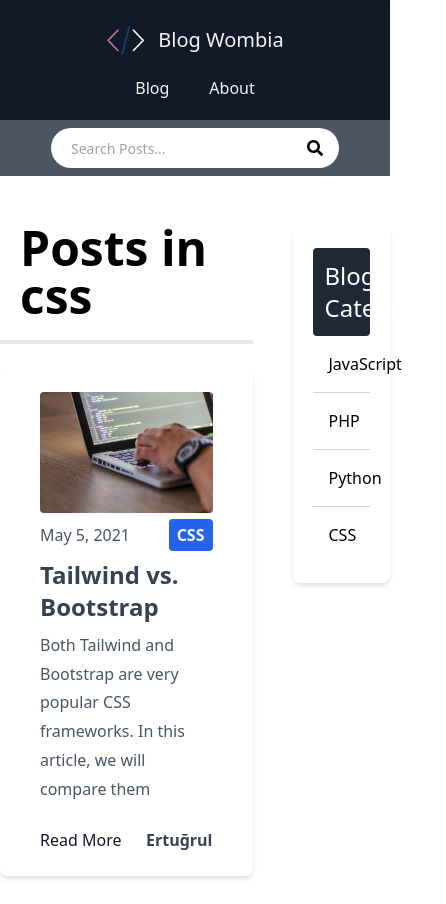
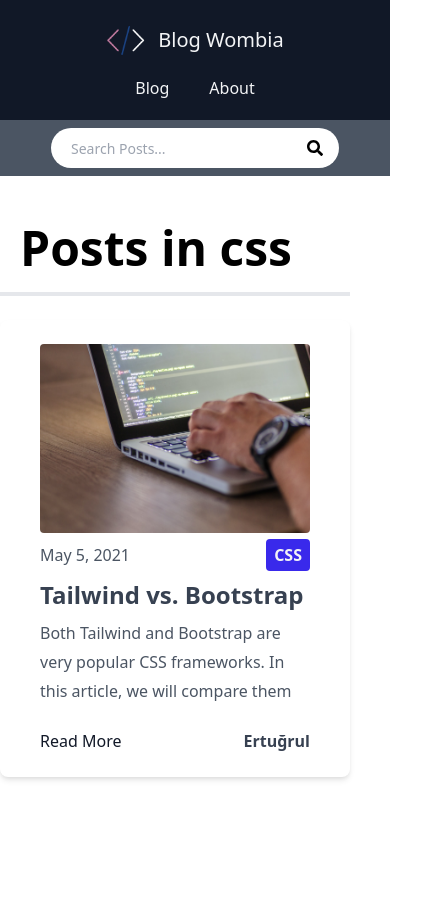
Before and after one commit to ertugrulgurkan/blog-wombia, a Next.js app: page /blog/category/css in a window 390 px wide. Shown: the whole page, 446 px wide, since content can reach past the window. After the commit the page ends 844 px from the top, so only its background shows below. Built offline with nearby package versions, Linux system fonts and the light colour scheme.

Commit message:
added some css and responsiveness

```diff
--- a/pages/blog/category/[category_name].js
+++ b/pages/blog/category/[category_name].js
@@ -10,7 +10,7 @@ export default function CategoryBlogPage({ posts, categoryName, categories }) {
   return (
     <Layout>
       <div className="flex justify-between">
-        <div className="w-3/4 mr-10">
+        <div className="md:w-3/4 mr-10">
           <h1 className="text-5xl border-b-4 p-5 font-bold">
             Posts in {categoryName}
           </h1>
@@ -22,7 +22,7 @@ export default function CategoryBlogPage({ posts, categoryName, categories }) {
           </div>
         </div>
 
-        <div className="w-1/4">
+        <div className="w-1/4 object-cover hidden sm:block">
           <CategoryList categories={categories} />
         </div>
       </div>
--- a/pages/blog/page/[page_index].js
+++ b/pages/blog/page/[page_index].js
@@ -10,7 +10,7 @@ import CategoryList from "@/components/CategoryList";
 export default function BlogPage({ posts, numPages, currentPage, categories }) {
   return (
     <Layout>
-      <div className="flex justify-between">
+      <div className="flex justify-between flex-col md:flex-row">
         <div className="md:w-3/4 mr-10">
           <h1 className="text-5xl border-b-4 p-5 font-bold">Blog</h1>
 
@@ -37,8 +37,8 @@ export async function getStaticProps({ params }) {
 
   const posts = getPosts();
 
-  const categories = posts.map((post) => post.frontmatter.category)
-  const uniqueCategories = [...new Set(categories)]
+  const categories = posts.map((post) => post.frontmatter.category);
+  const uniqueCategories = [...new Set(categories)];
 
   const numPages = Math.ceil(files.length / POST_PER_PAGE);
   const pageIndex = page - 1;
--- a/styles/globals.css
+++ b/styles/globals.css
@@ -32,3 +32,19 @@ ol {
 .blog-text h4 {
   font-size: 27px;
 }
+
+.bg-yellow-600 {
+  background-color: #d97705;
+}
+.bg-blue-600 {
+  background: #3929eb;
+}
+.bg-green-600 {
+  background-color: #049669;
+}
+.bg-purple-600 {
+  background-color: #7730db;
+}
+.bg-red-600 {
+  background-color: #a70b34;
+}
```
